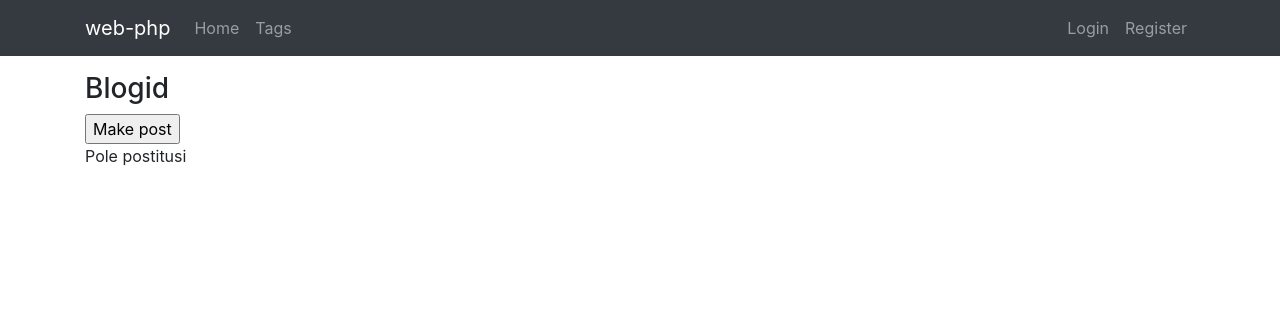
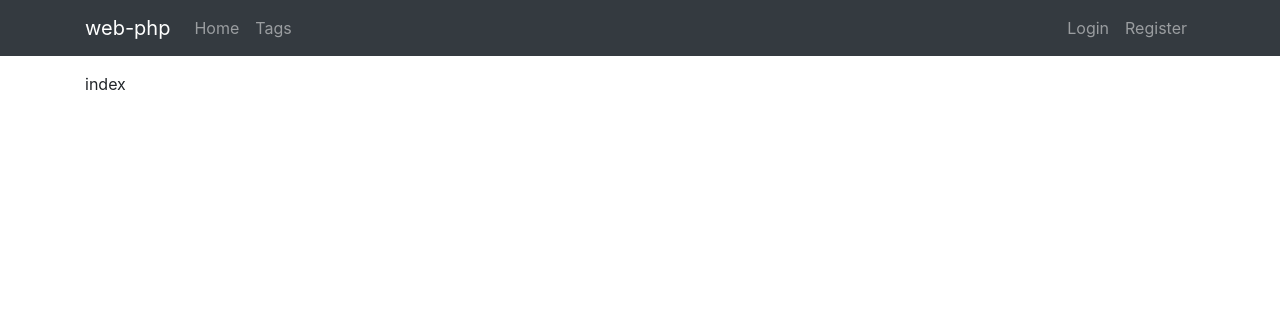
Before and after one commit to truskalex/web-php, a PHP site: page /web-php/pages in a window 1280 px wide. Shown: the top 316 px of the page. Run offline with PHP 8.4, Linux system fonts and the light colour scheme; data that the repository does not hold is empty; some libraries are stand-ins or nearby versions.

Commit message:
Update index.php

```diff
--- a/app/views/pages/index.php
+++ b/app/views/pages/index.php
@@ -1,35 +1,3 @@
 <?php require_once APPROOT.'/views/inc/header.php';?>
-<?php
-$db = mysqli_connect("localhost", "root", "", "web-php");
-?>
-    <head>
-    </head>
-    <body>
-    <h3>Blogid</h3>
-    <a href="posts"><input type="button" value="Make post"></a><br>
-
-    <?php
-    $sql = "SELECT * FROM posts ORDER BY id DESC";
-
-    $res = mysqli_query($db, $sql) or die(mysqli_error());
-
-    $posts ='';
-
-    if(mysqli_num_rows($res) > 0) {
-        while($row = mysqli_fetch_assoc($res)) {
-            $id = $row['id'];
-            $title = $row['title'];
-            $content = $row['content'];
-            $created_at = $row['date'];
-
-            $output = $content;
-
-            $posts .= "<div class='txt'><h2><a href='view_post.php?pid=$id'>$title</a></h2><h3>$created_at</h3><p>$output</p></div><hr> ";
-        }
-        echo $posts;
-    } else {
-        echo "Pole postitusi";
-    }
-    ?>
-    </body>
+index
 <?php require_once APPROOT.'/views/inc/footer.php';?>
```
